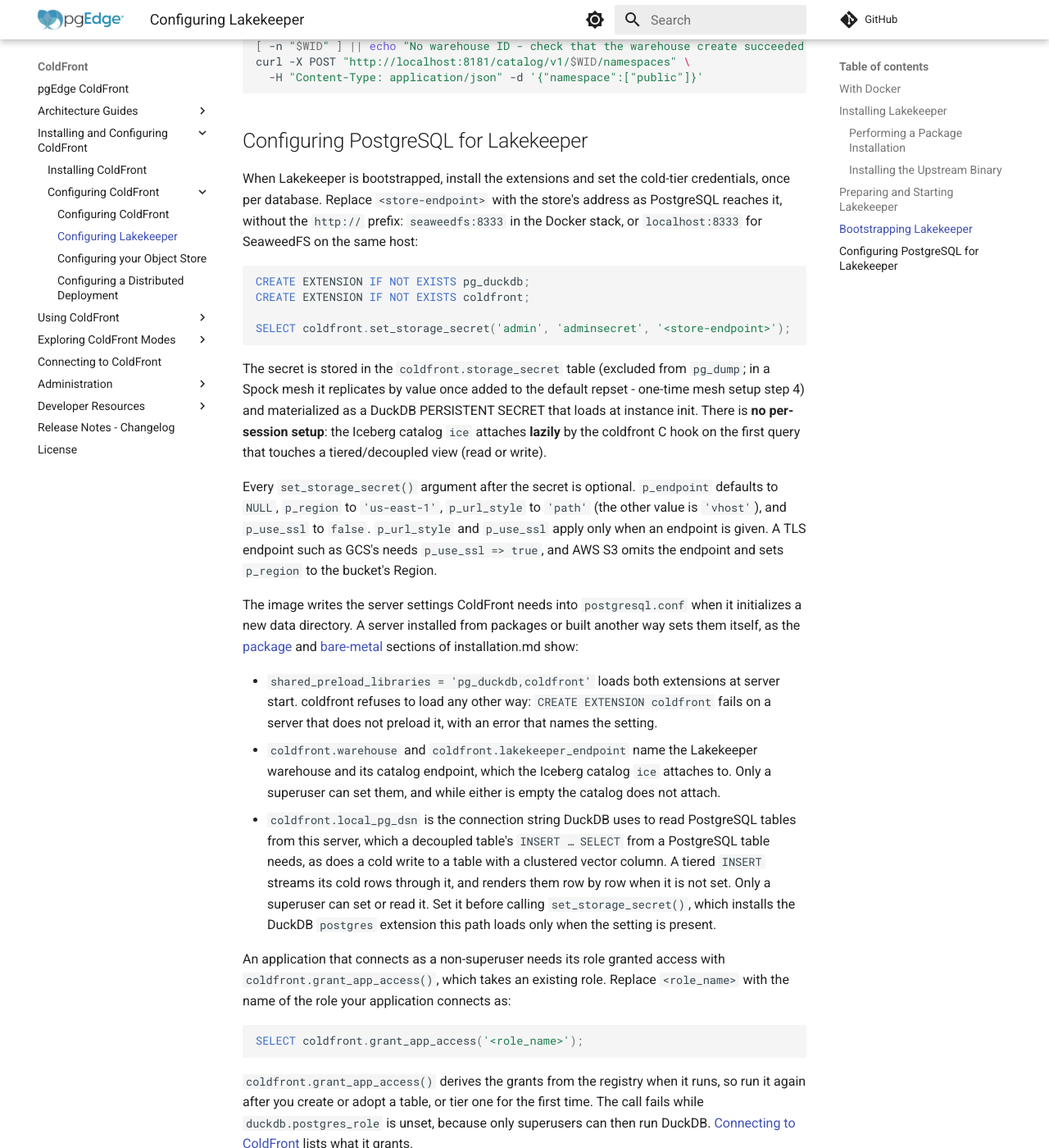
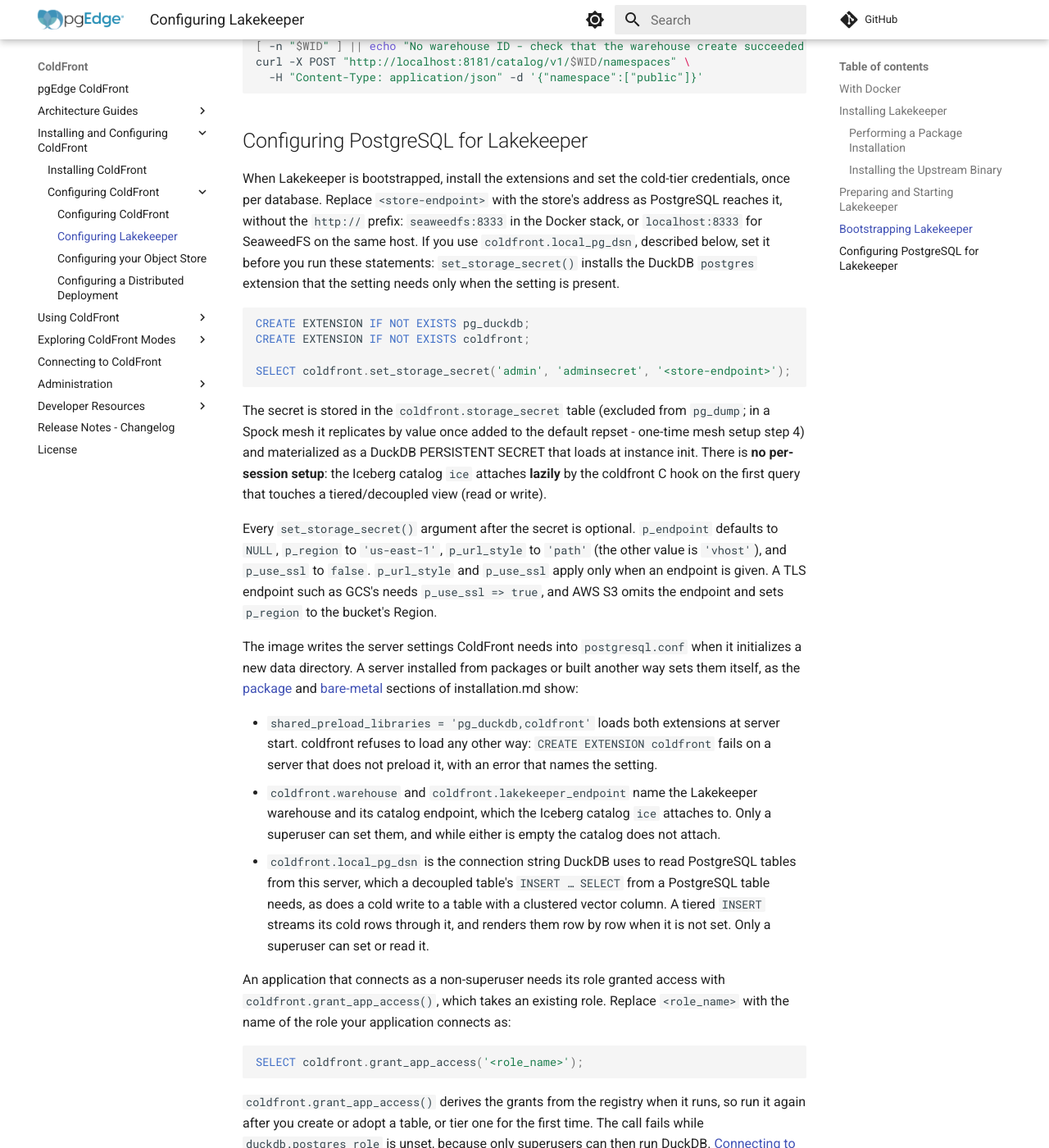
Before and after one commit to pgEdge/coldfront, an MkDocs documentation site: the page built from docs/configure_lakekeeper.md, in a window 1280 px wide and 1400 px high, scrolled down 3400 px. Shown: the whole window at 82% size. Built offline with MkDocs 1.6.1 and Material for MkDocs 9.7.7, drawn with Linux system fonts in a browser that asks for light colours; comment, search, counter and statistics services are not loaded.

Commit message:
docs: say to set local_pg_dsn before set_storage_secret() runs

````diff
--- a/docs/configure_lakekeeper.md
+++ b/docs/configure_lakekeeper.md
@@ -184,7 +184,9 @@ When Lakekeeper is bootstrapped, install the extensions and set the
 cold-tier credentials, once per database. Replace `<store-endpoint>` with the
 store's address as PostgreSQL reaches it, without the `http://` prefix:
 `seaweedfs:8333` in the Docker stack, or `localhost:8333` for SeaweedFS on the
-same host:
+same host. If you use `coldfront.local_pg_dsn`, described below, set it before
+you run these statements: `set_storage_secret()` installs the DuckDB
+`postgres` extension that the setting needs only when the setting is present.
 
 ```sql
 CREATE EXTENSION IF NOT EXISTS pg_duckdb;
@@ -228,8 +230,6 @@ installation.md show:
   table with a clustered vector column. A tiered `INSERT` streams its cold
   rows through it, and renders them row by row when it is not set. Only a
   superuser can set or read it.
-  Set it before calling `set_storage_secret()`, which installs the DuckDB
-  `postgres` extension this path loads only when the setting is present.
 
 An application that connects as a non-superuser needs its role granted access
 with `coldfront.grant_app_access()`, which takes an existing role. Replace
````
